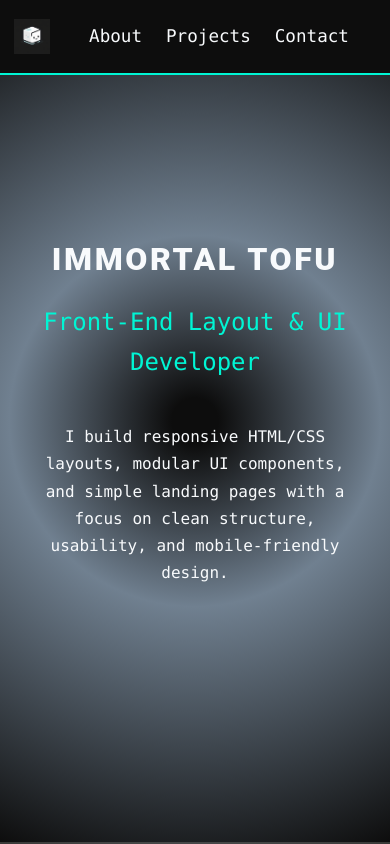
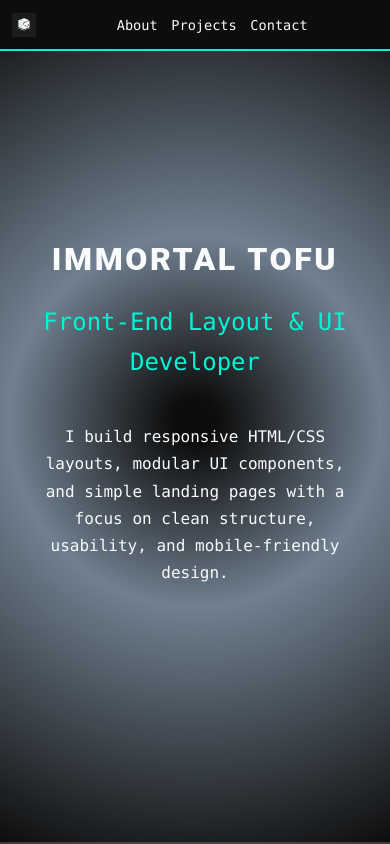
Before and after one commit to immortaltofu3-prog/immortal-tofu-designs, a plain HTML site: page index.html in a window 390 px wide. Shown: the top 844 px of the page. Drawn offline with Linux system fonts and the light colour scheme.

Commit message:
Adjusted navbar responsiveness and added link. Updated readme

```diff
--- a/css/styles.css
+++ b/css/styles.css
@@ -283,19 +283,19 @@ ADD/CHANGED MEDIA QUERIES 6/4
 }
 
 @media (max-width:520px){
-  #navbar{
+  #navbar {
     height: auto;
-    padding: 0.75rem 0.5rem;
+    padding: 0.6rem 0.4rem;
   }
 
-  .navlist{
-    justify-content: center;
-    gap: 1.5rem;
-    padding: 0.9rem 0.75rem;
+  .navlist {
+    justify-content: flex-end;
+    gap: 0.95rem;
+    padding: 0.6rem 0.4rem;
   }
 
   .navlist li > a {
-    font-size: 1.10rem;
+    font-size: 1rem;
   }
 
   #logo {
@@ -308,7 +308,7 @@ ADD/CHANGED MEDIA QUERIES 6/4
   }
 
   .project-tile{
-    padding:1rem;
+    padding:0.95rem;
   }
 
   #contact{
@@ -336,3 +336,25 @@ ADD/CHANGED MEDIA QUERIES 6/4
     padding: 0;
   }
 }
+
+@media (max-width: 420px) {
+  #navbar {
+    padding: 0.45rem 0.35rem;
+  }
+
+  #logo {
+    display: block;
+    height: 1.5rem;
+    margin-right: 0.25rem;
+  }
+
+  .navlist {
+    justify-content: center;
+    gap: 0.85rem;
+    padding: 0.5rem 0.25rem;
+  }
+
+  .navlist li > a {
+    font-size: 0.85rem;
+  }
+}
--- a/index.html
+++ b/index.html
@@ -32,12 +32,12 @@
       <section id="project-section">
         <h2>Featured Work</h2>
         <div class="project-grid">
-          <a href="https://immortaltofu-webkits.netlify.app/" class="project-tile" target="_blank" rel="noopener noreferrer" aria-label="View Modular HTML CSS Digital Product System project">
+          <a href="https://immortaltofu-webkits.netlify.app" class="project-tile" target="_blank" rel="noopener noreferrer" aria-label="View Modular HTML CSS Digital Product System project">
             <h3>Modular HTML/CSS Digital Product System</h3>
             <p>A collection of responsive, reusable front-end components including CTA buttons, landing page sections, and static web templates.</p>
             <span>View Project</span>
           </a>
-          <a href="" class="project-tile" target="_blank" rel="noopener noreferrer" aria-label="View code for Personal Portfolio Landing Page">
+          <a href="https://github.com/immortaltofu3-prog/personalPortfolio.git" class="project-tile" target="_blank" rel="noopener noreferrer" aria-label="View code for Personal Portfolio Landing Page">
             <h3>Personal Portfolio Landing Page</h3>
             <p>A responsive dark-theme portfolio page built with semantic HTML and custom CSS.</p>
             <span>View Code</span>
@@ -50,16 +50,25 @@
         <ul class="contact-list">
   <li>
     <i class="fab fa-github icon github-icon"></i>
-            <a href="" id="profile-link" target="_blank" rel="noopener noreferrer">GitHub</a>
+    <a href="https://github.com/immortaltofu3-prog" id="profile-link" target="_blank" rel="noopener noreferrer">GitHub</a>
   </li>
+
   <li>
-            <i class="fab fa-instagram"></i>
-            <a href="" target="_blank" rel="noopener noreferrer">Instagram</a>
+    <i class="fas fa-store icon"></i>
+    <a href="https://immortaltofu.gumroad.com" target="_blank" rel="noopener noreferrer">Gumroad</a>
   </li>
+
   <li>
     <i class="fas fa-envelope icon email-icon"></i>
     <a href="mailto:immortaltofu3@gmail.com">Email</a>
   </li>
+
+  <!--
+  <li>
+    <i class="fab fa-instagram"></i>
+    <a href="INSTAGRAM_LINK" target="_blank" rel="noopener noreferrer">Instagram</a>
+  </li>
+  -->
 </ul>
       </section>
       <footer id="foot">
```
Also changed, not shown: 1 other file. Lines whose indentation alone changed are shown as unchanged.
